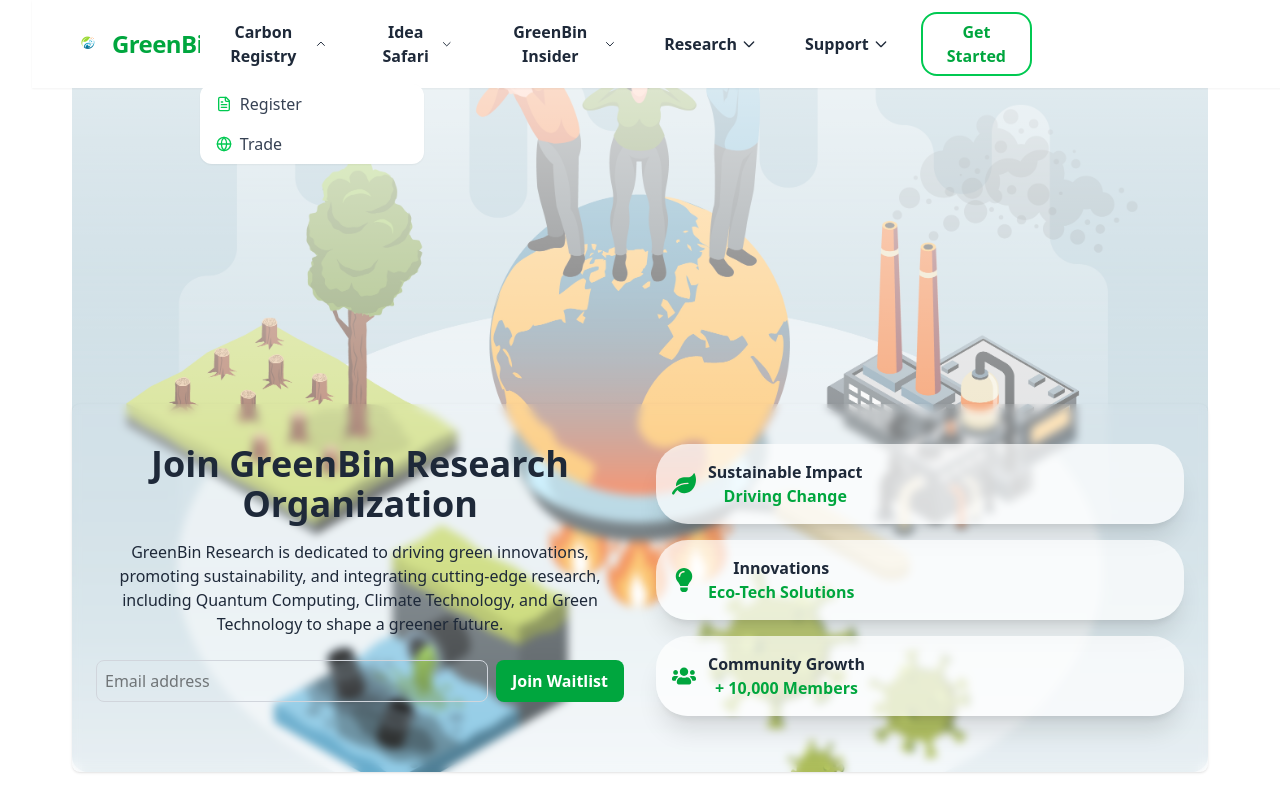
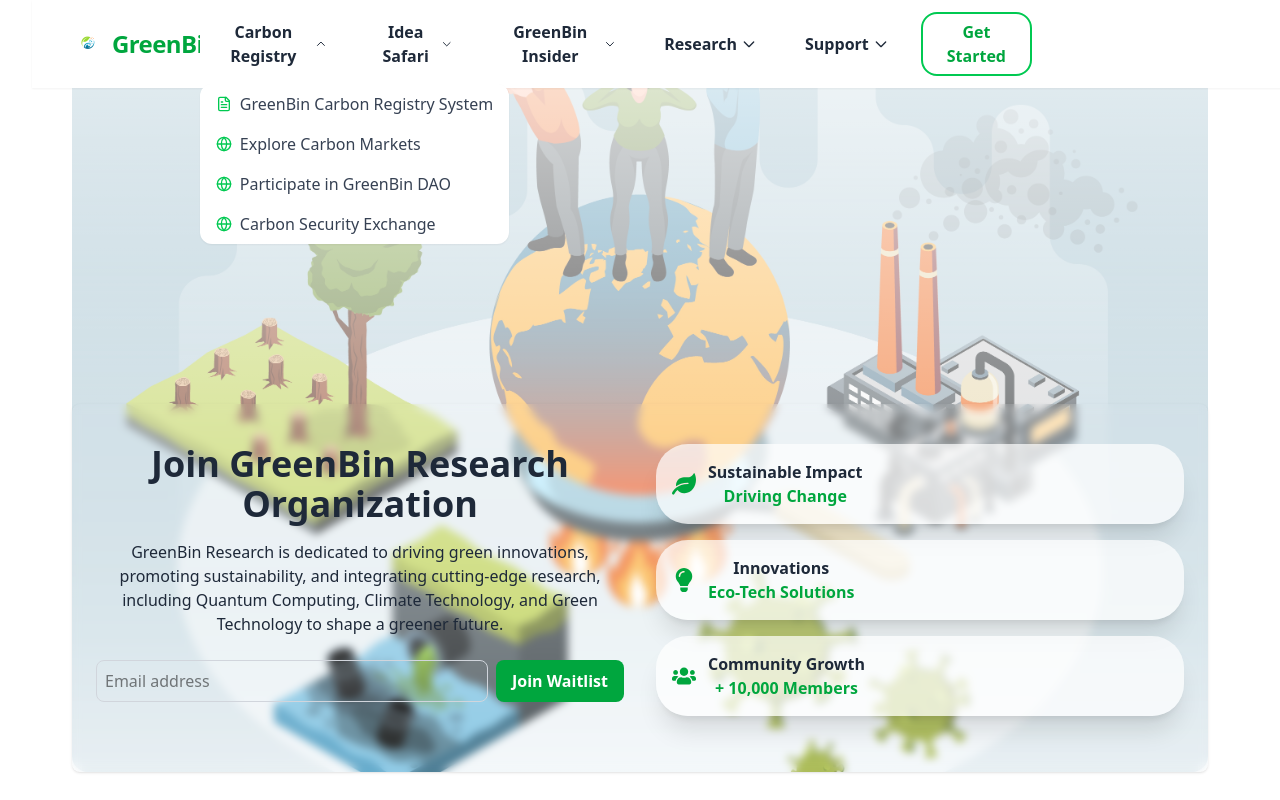
Before and after one commit to crisprtech/green-bin-website, a React (Vite) app: page / in a window 1280 px wide. Both pictures are taken after a click on the button "Carbon Registry". Shown: the top 800 px of the page. Built offline with nearby package versions, Linux system fonts and the light colour scheme.

Commit message:
latest commit changes

```diff
--- a/src/pages/landingPage/Footer.jsx
+++ b/src/pages/landingPage/Footer.jsx
@@ -39,8 +39,8 @@ const Footer = () => {
                 </a>
               </li>
               <li>
-                <a href="#" className="hover:text-green-300">
-                  Contact
+                <a href="#" className="hover:text-green-300 ">
+                  Contact Us
                 </a>
               </li>
             </ul>
--- a/src/pages/landingPage/Header.jsx
+++ b/src/pages/landingPage/Header.jsx
@@ -55,13 +55,25 @@ const Header = () => {
               onToggle={() => handleDropdownToggle("Carbon Registry")}
             >
               <DropdownItem to="/GreenCarbonPoints/GreenCarbon" icon={FileText}>
-                Register
+                GreenBin Carbon Registry System
               </DropdownItem>
               <DropdownItem
                 to="/GreenCarbonPoints/OtherServices/DashBoard"
                 icon={Globe}
               >
-                Trade
+                Explore Carbon Markets
+              </DropdownItem>
+              <DropdownItem
+                to="/GreenCarbonPoints/OtherServices/DashBoard"
+                icon={Globe}
+              >
+                Participate in GreenBin DAO
+              </DropdownItem>
+              <DropdownItem
+                to="/GreenCarbonPoints/OtherServices/DashBoard"
+                icon={Globe}
+              >
+                Carbon Security Exchange
               </DropdownItem>
             </Dropdown>
 
@@ -71,10 +83,13 @@ const Header = () => {
               onToggle={() => handleDropdownToggle("Idea Safari")}
             >
               <DropdownItem to="/ideaSafari/ApplyNow" icon={Lightbulb}>
-                Apply Now
+                Access Idea Safari Platform
               </DropdownItem>
               <DropdownItem to="/ideaSafari/IdeaSafari" icon={BookOpen}>
-                Discover More
+                Check Eligibility criteria
+              </DropdownItem>
+              <DropdownItem to="/wasteFellowship/AboutFellowship" icon={Users}>
+                Idea Safari Partnerships
               </DropdownItem>
             </Dropdown>
 
@@ -84,10 +99,19 @@ const Header = () => {
               onToggle={() => handleDropdownToggle("Climate Intelligence")}
             >
               <DropdownItem to="/greenAIBins/wasteManagement" icon={Globe}>
-                Discover GreenBins
+                Green Programs and Sustainable Projects
               </DropdownItem>
               <DropdownItem to="/wasteFellowship/AboutFellowship" icon={Users}>
-                Waste Fellowship
+                Organization Departments Overview
+              </DropdownItem>
+              <DropdownItem to="/greenAIBins/wasteManagement" icon={Globe}>
+                News,Events and Summits
+              </DropdownItem>
+              <DropdownItem to="/wasteFellowship/AboutFellowship" icon={Users}>
+                Workshops and Climate Bootcamps
+              </DropdownItem>
+              <DropdownItem to="/wasteFellowship/AboutFellowship" icon={Users}>
+                Green Games
               </DropdownItem>
             </Dropdown>
 
@@ -97,13 +121,17 @@ const Header = () => {
               onToggle={() => handleDropdownToggle("Research")}
             >
               <DropdownItem to="/ResearchRepo/ResearchRepo" icon={BookOpen}>
-                Green Education
+                Research Programs and Ipod kits
               </DropdownItem>
               <DropdownItem to="/ResearchRepo/Blogs" icon={Brain}>
-                Green Blogs
+                Green Research Articles and Blogs
               </DropdownItem>
               <DropdownItem to="/ResearchRepo/ResearchLabs" icon={Leaf}>
-                Research Labs
+                Research Labs and Consortia
+              </DropdownItem>
+
+              <DropdownItem to="/ResearchRepo/ResearchLabs" icon={Leaf}>
+                Internship and Ambassador Programs
               </DropdownItem>
             </Dropdown>
 
@@ -113,10 +141,17 @@ const Header = () => {
               onToggle={() => handleDropdownToggle("Support")}
             >
               <DropdownItem to="/ResearchRepo/HelpCenter" icon={HelpCircle}>
-                Help Center
+                Help Center Repository
               </DropdownItem>
               <DropdownItem to="/OurTeam" icon={BadgeCheck}>
-                Our Team
+                Our Team and Partners
+              </DropdownItem>
+
+              <DropdownItem to="/landingPage/ContactUs" icon={BadgeCheck}>
+                Visit or Contact Us
+              </DropdownItem>
+              <DropdownItem to="/wasteFellowship/AboutFellowship" icon={Users}>
+                Our Services
               </DropdownItem>
             </Dropdown>
 
@@ -168,7 +203,7 @@ const Dropdown = ({ title, children, isOpen, onToggle }) => {
         </svg>
       </button>
       {isOpen && (
-        <div className="absolute md:absolute left-0 mt-2 md:mt-2 w-56 bg-white rounded-xl shadow-xs z-50">
+        <div className="absolute left-0 mt-2 min-w-[14rem] bg-white rounded-xl shadow-xs z-50 whitespace-nowrap">
           {children}
         </div>
       )}
```
